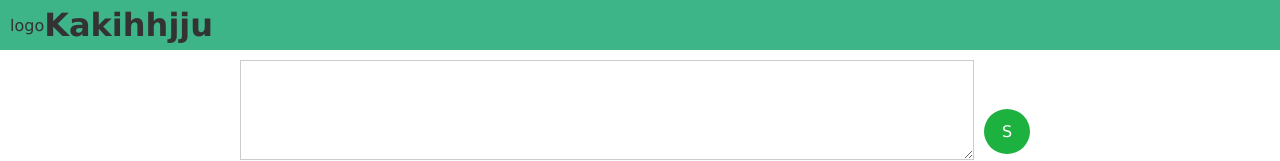
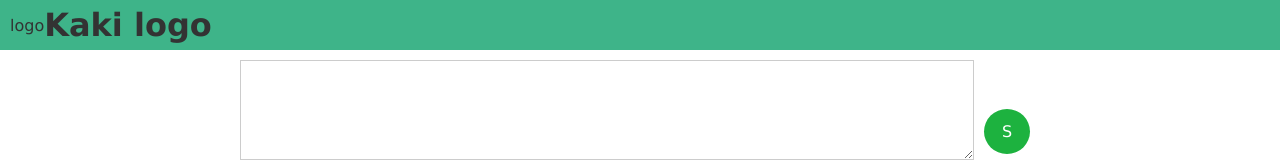
Before and after one commit to VanamDeekshitha/Kaki, a React (Create React App) app: page / in a window 1280 px wide. Shown: the top 161 px of the page. Built offline with nearby package versions, Linux system fonts and the light colour scheme.

Commit message:
change text

```diff
--- a/src/components/nav/NavBar.js
+++ b/src/components/nav/NavBar.js
@@ -5,8 +5,8 @@ const NavBar = () => {
     <div className="nav">
       {/* <img src={logo} alt="Logo" className="logo" width={50} /> */}
       <p>logo</p>
-      <h1>Kaki</h1>
-      <h1>hhjju</h1>
+      <h1>Kaki logo</h1>
+
     </div>
   );
 };
```
